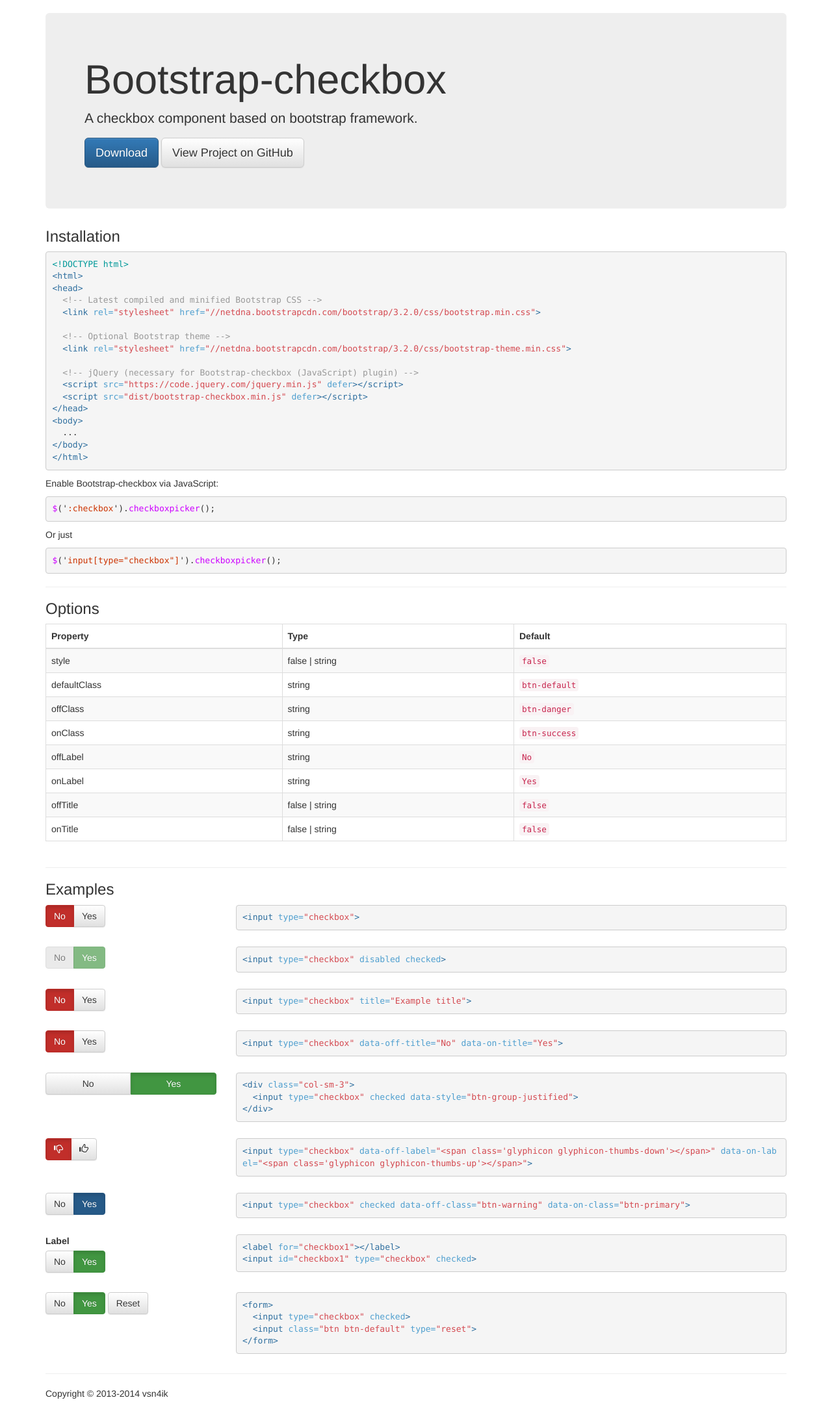
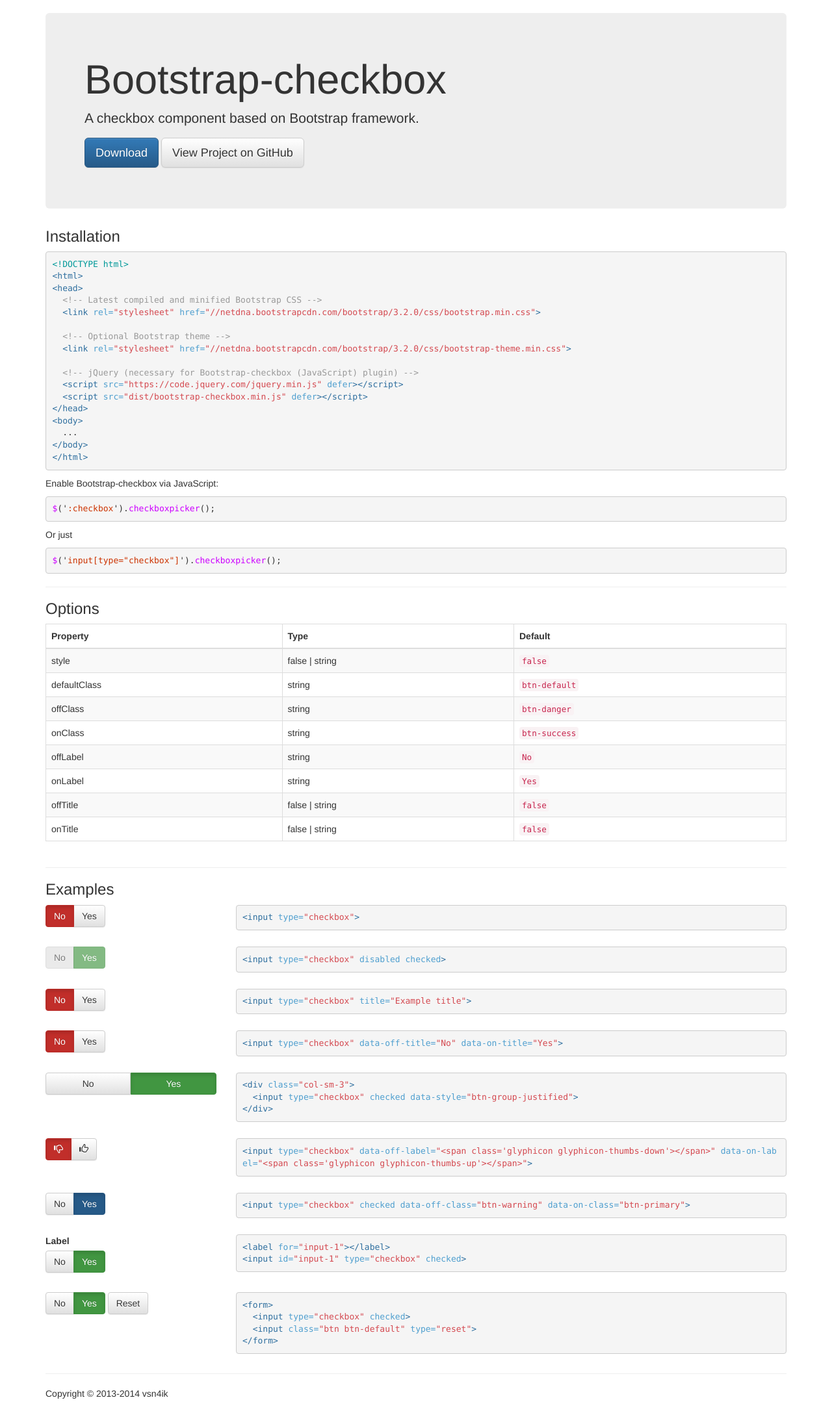
Before and after one commit to vsn4ik/bootstrap-checkbox, a Jekyll site: the page built from index.html, in a window 1280 px wide. Shown: the whole page at 65% size. Built offline with Jekyll 4.4.1, drawn with Linux system fonts in a browser that asks for light colours; nearby versions of some CDN libraries.

Commit message:
Upd config

```diff
--- a/_config.yml
+++ b/_config.yml
@@ -1,7 +1,3 @@
-# Dependencies
-pygments: true
-
 # Custom vars
-current_version: 1.0.2
 repo: https://github.com/vsn4ik/bootstrap-checkbox
-description: A checkbox component based on bootstrap framework.
+description: A checkbox component based on Bootstrap framework.
--- a/assets/css/pygments-manni.css
+++ b/assets/css/pygments-manni.css
@@ -4,7 +4,7 @@
 .err { color: #AA0000; background-color: #FFAAAA } /* Error */
 .k { color: #006699; } /* Keyword */
 .o { color: #555555 } /* Operator */
-.cm { color: #0099FF; font-style: italic } /* Comment.Multiline */
+.cm { color: #999; } /* Comment.Multiline */ /* Edited to remove italics and make into comment */
 .cp { color: #009999 } /* Comment.Preproc */
 .c1 { color: #999; } /* Comment.Single */
 .cs { color: #999; } /* Comment.Special */
--- a/index.html
+++ b/index.html
@@ -183,15 +183,15 @@ $('input[type="checkbox"]').checkboxpicker();
 
 	<div class="form-group">
 		<div class="col-sm-3">
-			<label for="checkbox1">Label</label>
+			<label for="input-1">Label</label>
 			<br>
-			<input id="checkbox1" type="checkbox" checked>
+			<input id="input-1" type="checkbox" checked>
 		</div>
 
 		<div class="col-sm-9">
 {% highlight html %}
-<label for="checkbox1"></label>
-<input id="checkbox1" type="checkbox" checked>
+<label for="input-1"></label>
+<input id="input-1" type="checkbox" checked>
 {% endhighlight %}
 		</div>
 	</div>
```
